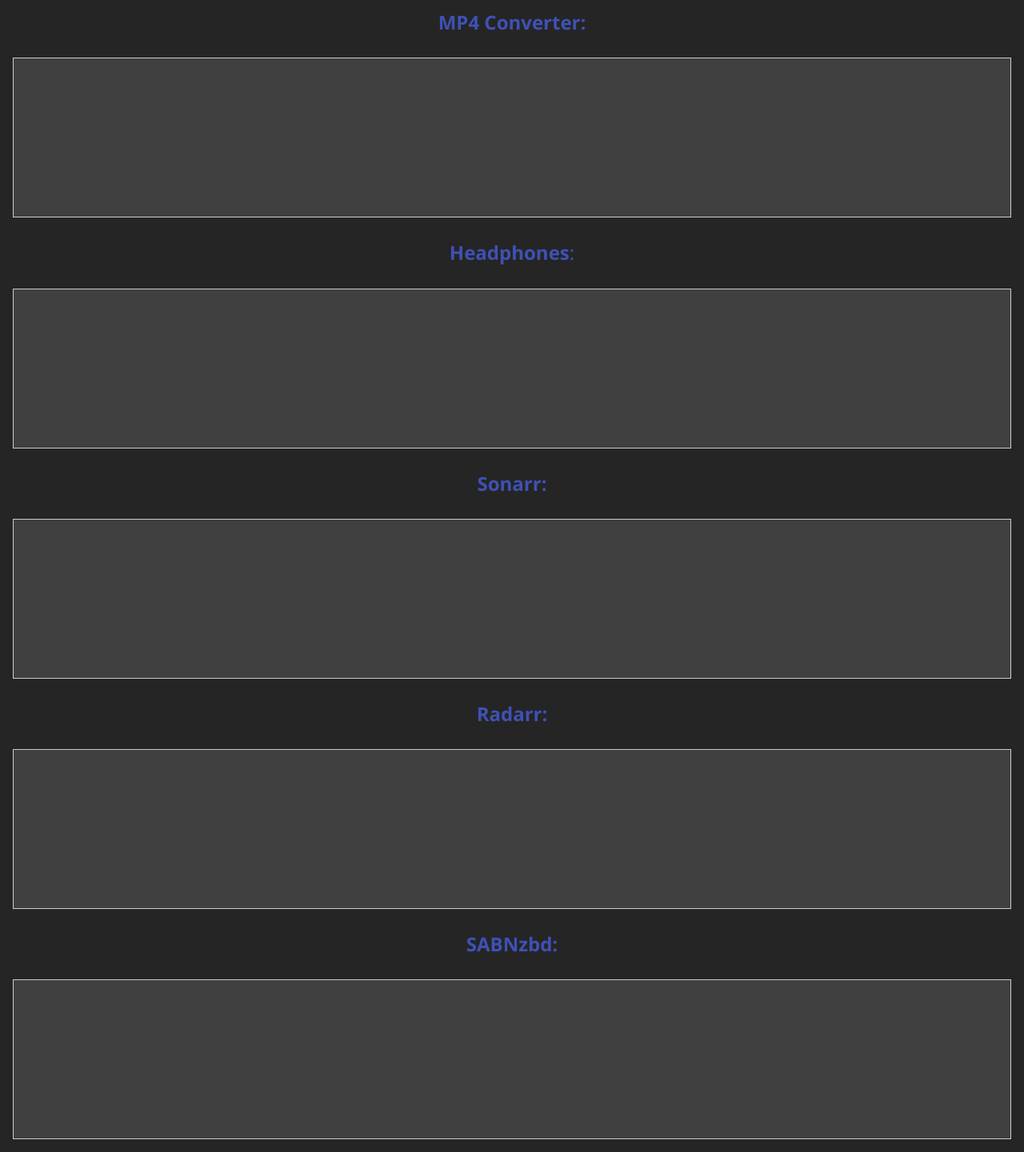
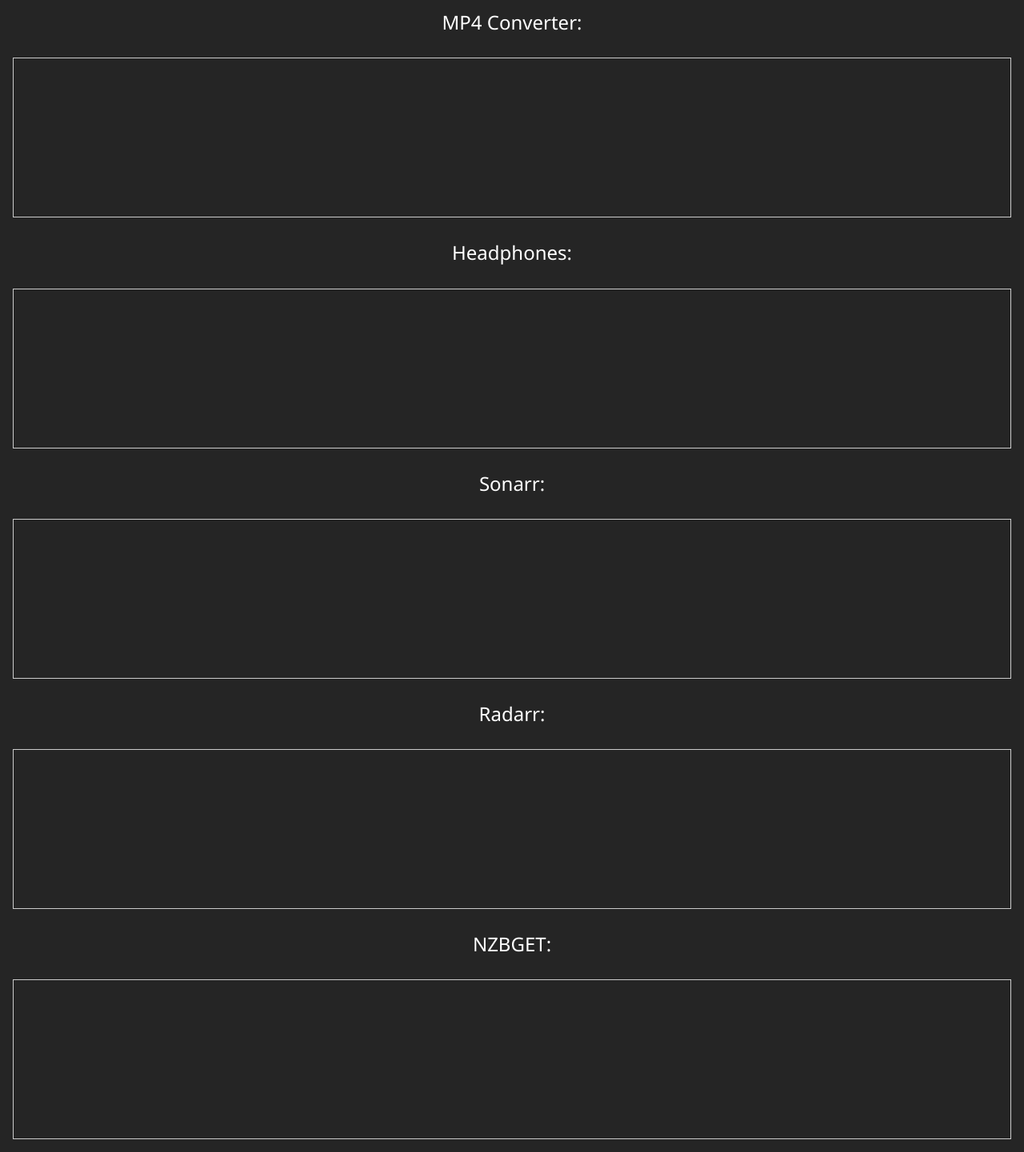
Before and after one commit to Monitorr/logarr, a PHP site: page / in a window 1280 px wide. Shown: the whole page at 80% size. Run offline with PHP 8.4, Linux system fonts and the light colour scheme.

Commit message:
Update index.php

```diff
--- a/index.php
+++ b/index.php
@@ -1,27 +1,17 @@
 <!DOCTYPE html>
 <html>
-
-<head>
-<title>CHANGEME</title>
-
-<link rel="stylesheet" href="https://www.w3schools.com/w3css/4/w3.css"/>
-<style type="text/css">
-.auto-style1 {
-	color: #3F51B5;
-	font-family: "Segoe UI";
-}
-</style>
-</head>
-
+<title>Logarr</title>
+<meta name="viewport" content="width=device-width, initial-scale=1">
+<link rel="stylesheet" href="https://www.w3schools.com/w3css/4/w3.css">
+<body>
 <body style="color: #FFFFFF; background-color: #252525">
-
 <div class="w3-container w3-center">
-  <h3 class="auto-style1"><strong>MP4 Converter:</strong></h3>
+  <h3>MP4 Converter:</h3>
 </div>
 
-<div class="w3-container w3-border w3-margin" style="background-color:#404040; word-wrap: break-word; width:auto; height:200px; overflow-y: scroll;">
+<div class="w3-container w3-border w3-margin" style="word-wrap: break-word; width:auto; height:200px; overflow-y: scroll;">
   <p> <?php
-            $filename     = "C:\sickbeard_mp4_automator\info.log";
+            $filename     = "/home/plex/bin/sickbeard_mp4_automator/info.log";
             $file_ptr     = fopen ( $filename, "r" );
             $file_size    = filesize ( $filename );
             $text         = fread ( $file_ptr, $file_size );
@@ -29,13 +19,12 @@
             echo nl2br ( $text );
         ?></p>
 </div>
-
 <div class="w3-container w3-center">
-  <h3><span class="w3-text-indigo"><strong>Headphones</strong>:</span></h3>
+  <h3>Headphones:</h3>
 </div>
-<div class="w3-container w3-border w3-margin" style="background-color:#404040; word-wrap: break-word; width:auto; height:200px; overflow-y: scroll;">
+<div class="w3-container w3-border w3-margin" style="word-wrap: break-word; width:auto; height:200px; overflow-y: scroll;">
   <p><?php
-            $filename     = "C:\headphones\logs\headphones.log";
+            $filename     = "/opt/headphones/logs/headphones.log";
             $file_ptr     = fopen ( $filename, "r" );
             $file_size    = filesize ( $filename );
             $text         = fread ( $file_ptr, $file_size );
@@ -43,13 +32,12 @@
             echo nl2br ( $text );
         ?></p>
 </div>
-
 <div class="w3-container w3-center">
-  <h3><span class="w3-text-indigo"><strong>Sonarr:</strong></span></h3>
+  <h3>Sonarr:</h3>
 </div>
-<div class="w3-container w3-border w3-margin" style="background-color:#404040; word-wrap: break-word; width:auto; height:200px; overflow-y: scroll;">
+<div class="w3-container w3-border w3-margin" style="word-wrap: break-word; width:auto; height:200px; overflow-y: scroll;">
   <p><?php
-            $filename     = 'C:\ProgramData\NzbDrone\logs\sonarr.txt';
+            $filename     = "/home/plex/.config/NzbDrone/logs/sonarr.txt";
             $file_ptr     = fopen ( $filename, "r" );
             $file_size    = filesize ( $filename );
             $text         = fread ( $file_ptr, $file_size );
@@ -57,13 +45,12 @@
             echo nl2br ( $text );
         ?></p>
 </div>
-
 <div class="w3-container w3-center">
-  <h3><span class="w3-text-indigo"><strong>Radarr:</strong></span></h3>
+  <h3>Radarr:</h3>
 </div>
-<div class="w3-container w3-border w3-margin" style="background-color:#404040; word-wrap: break-word; width:auto; height:200px; overflow-y: scroll;">
+<div class="w3-container w3-border w3-margin" style="word-wrap: break-word; width:auto; height:200px; overflow-y: scroll;">
   <p><?php
-            $filename     = 'C:\logs\radarr\radarr.txt';
+            $filename     = '/home/plex/.config/Radarr/logs/radarr.txt';
             $file_ptr     = fopen ( $filename, "r" );
             $file_size    = filesize ( $filename );
             $text         = fread ( $file_ptr, $file_size );
@@ -71,13 +58,12 @@
             echo nl2br ( $text );
         ?></p>
 </div>
-
 <div class="w3-container w3-center">
-  <h3><span class="w3-text-indigo"><strong>SABNzbd:</strong></span></h3>
+  <h3>NZBGET:</h3>
 </div>
-<div class="w3-container w3-border w3-margin" style="background-color:#404040; word-wrap: break-word; width:auto; height:200px; overflow-y: scroll;">
+<div class="w3-container w3-border w3-margin" style="word-wrap: break-word; width:auto; height:200px; overflow-y: scroll;">
   <p><?php
-            $filename     = "C:\sabnzbd\logs\sabnzbd.log";
+            $filename     = "/mnt/hdd/downloads/nzbget.log";
             $file_ptr     = fopen ( $filename, "r" );
             $file_size    = filesize ( $filename );
             $text         = fread ( $file_ptr, $file_size );
@@ -85,7 +71,5 @@
             echo nl2br ( $text );
         ?></p>
 </div>
-
 </body>
-
 </html>
```
